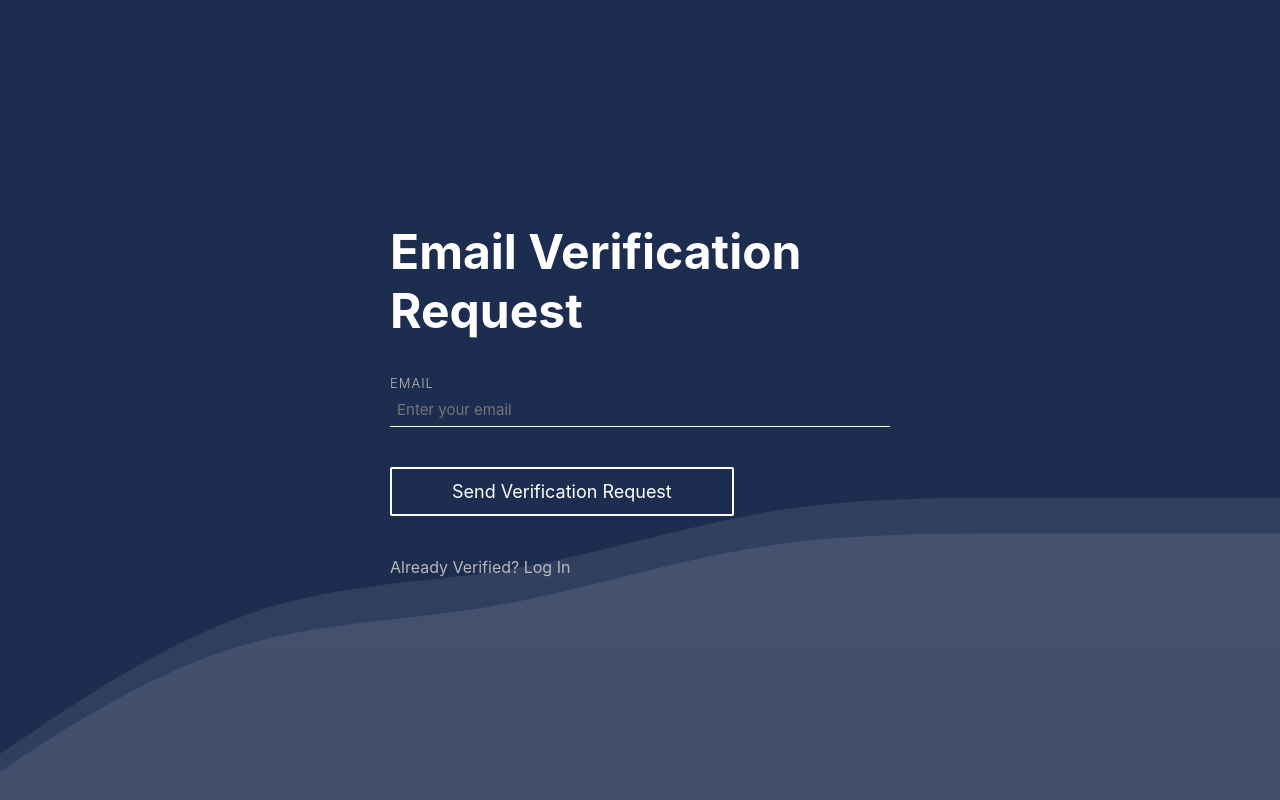
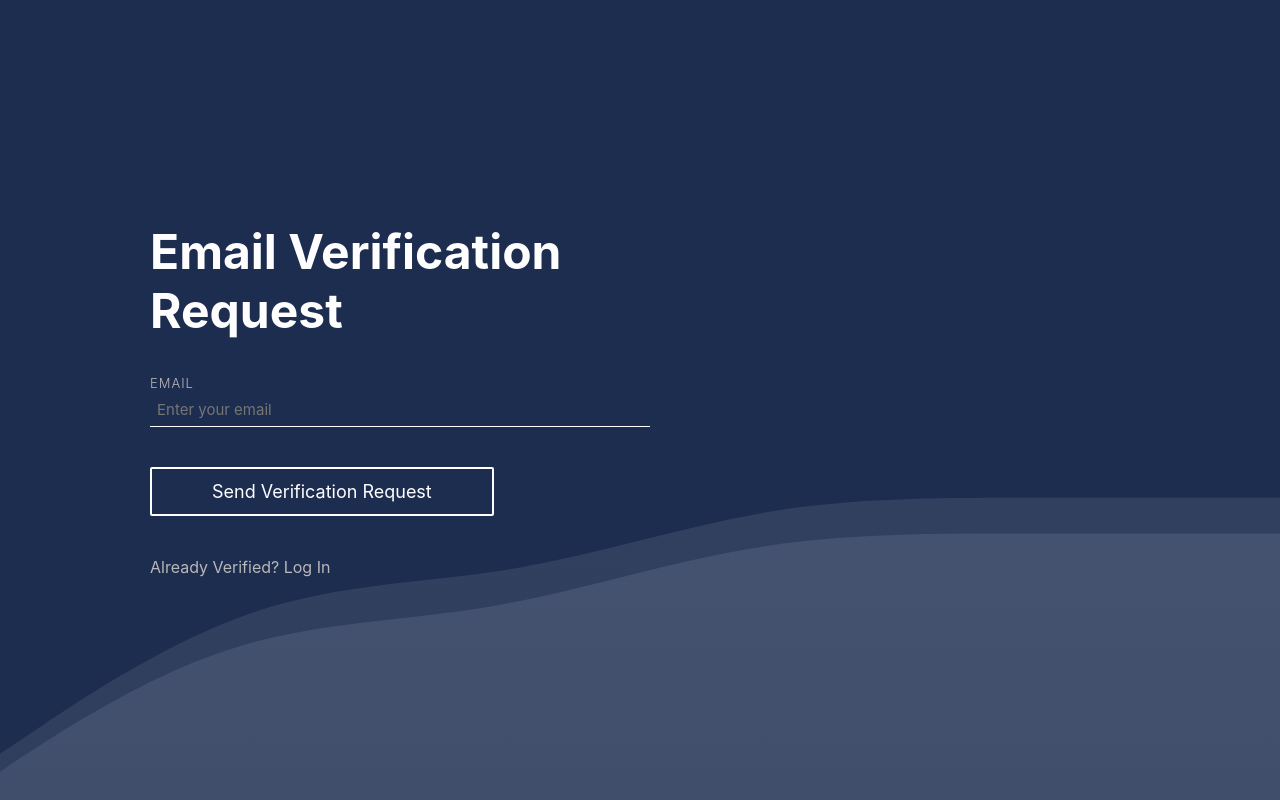
Before and after one commit to gerritsxd/TheWhereWhat, a PHP site: page /YouTube/SecureAuthSystem-main/validateEmail.php in a window 1280 px wide. Run offline with PHP 8.4, Linux system fonts and the light colour scheme; some libraries are stand-ins or nearby versions.

Commit message:
'cambios'

```diff
--- a/SecureAuthSystem-main/style.css
+++ b/SecureAuthSystem-main/style.css
@@ -13,7 +13,7 @@ body {
 	padding: 0;
 	font-family: system, -apple-system, ".SFNSText-Regular", "San Francisco", "Roboto", "Segoe UI", "Helvetica Neue", "Lucida Grande", sans-serif;
 	height: 100vh;
-	width: 100%;
+	width: 100vh;
 	background: #1d2d50;
 	color: var(--color);
 }
--- a/index.html
+++ b/index.html
@@ -348,7 +348,7 @@ map.addListener('click', function(e) {
 });
 
 function placeMarker(position, map) {
-    var bubbletext = prompt("Please enter your name", "Harry Potter");
+    var bubbletext = prompt("Please enter your name", "TEO EL MEJOH");
     var marker = new google.maps.Marker({
         position: position,
         icon: 'minibubble.png',
```
